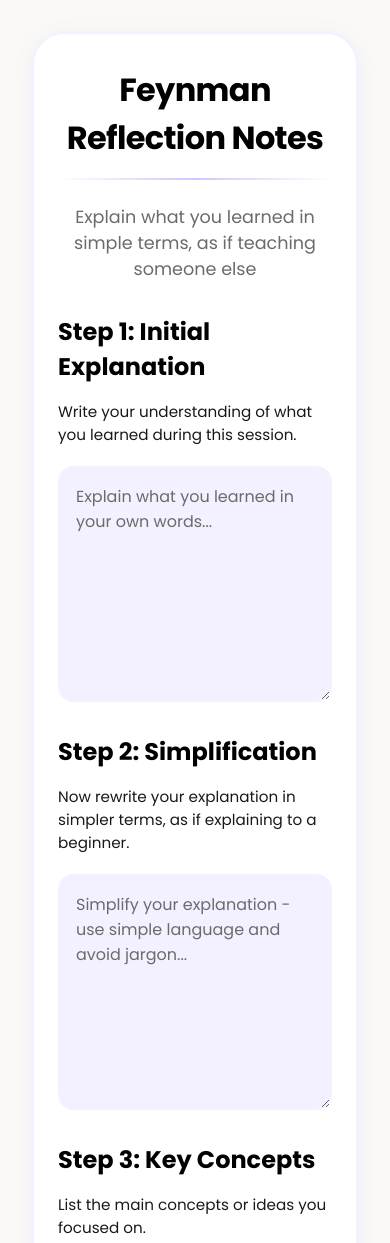
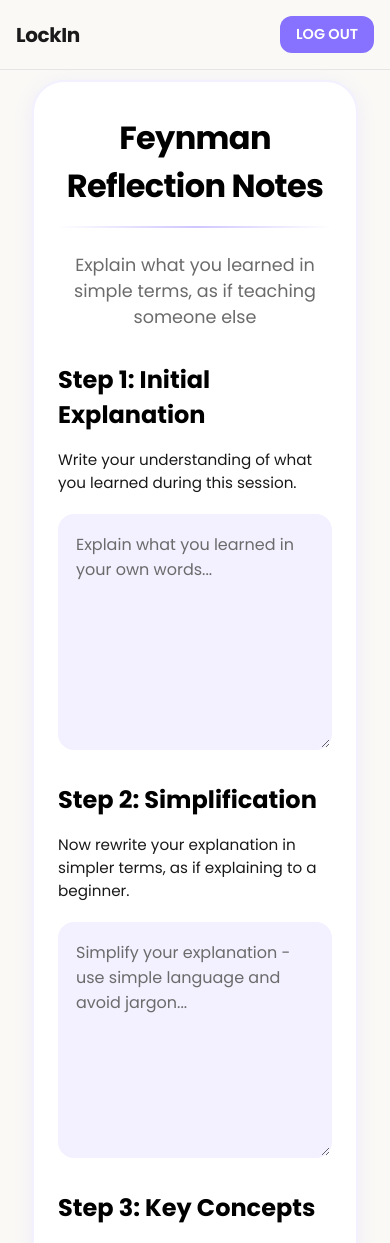
Before and after one commit to Klomegah/FinalProject_Klomegah, a PHP site: page /FeynmanPages/feynmannotes.html in a window 390 px wide. Shown: the top 1243 px of the page. Run offline with PHP 8.4, Linux system fonts and the light colour scheme.

Commit message:
feature: added responsive navigation bar with logo and logout button

```diff
--- a/FeynmanPages/feynmannotes.css
+++ b/FeynmanPages/feynmannotes.css
@@ -6,6 +6,14 @@
     --text-color: black;
     --input-color: #F3F0FF;
     --bg-off-white: #FAF9F6;
+    --primary-purple: #8672FF;
+    --primary-purple-dark: #6B4EFF;
+    --text-dark: #1A1A1A;
+    --text-medium: #4A4A4A;
+    --border-light: #E5E5E5;
+    --spacing-sm: 1rem;
+    --spacing-md: 2rem;
+    --transition-medium: 0.3s ease;
 }
 
 * {
@@ -22,6 +30,80 @@ body {
     align-items: center;
     justify-content: center;
     padding: 2rem;
+    padding-top: 90px;
+}
+
+/* App Navbar - Matching Landing Page Style */
+.app-navbar {
+    position: fixed;
+    top: 0;
+    left: 0;
+    right: 0;
+    background: rgba(250, 249, 246, 0.95);
+    backdrop-filter: blur(10px);
+    -webkit-backdrop-filter: blur(10px);
+    border-bottom: 1px solid var(--border-light);
+    z-index: 1000;
+    padding: var(--spacing-sm) 0;
+    transition: all var(--transition-medium);
+}
+
+.app-nav-container {
+    max-width: 1400px;
+    margin: 0 auto;
+    padding: 0 var(--spacing-md);
+    display: flex;
+    justify-content: space-between;
+    align-items: center;
+}
+
+.app-logo {
+    display: flex;
+    align-items: center;
+    text-decoration: none;
+    color: var(--text-dark);
+}
+
+.app-logo-text {
+    font-size: 1.5rem;
+    font-weight: 700;
+    letter-spacing: -0.02em;
+    font-family: 'Poppins', sans-serif;
+}
+
+.app-logo:hover {
+    opacity: 0.8;
+}
+
+.app-nav-actions {
+    display: flex;
+    gap: var(--spacing-sm);
+    align-items: center;
+}
+
+.app-nav-btn {
+    padding: 0.75rem 1.5rem;
+    border-radius: 12px;
+    font-weight: 600;
+    text-decoration: none;
+    display: inline-block;
+    transition: all var(--transition-medium);
+    border: none;
+    cursor: pointer;
+    font-size: 1rem;
+    font-family: 'Poppins', sans-serif;
+}
+
+.app-nav-btn-primary {
+    background-color: var(--primary-purple);
+    color: var(--base-color);
+    text-transform: uppercase;
+}
+
+.app-nav-btn-primary:hover {
+    background-color: var(--primary-purple-dark);
+    transform: translateY(-2px);
+    box-shadow: 0 4px 12px rgba(134, 114, 255, 0.4);
 }
 
 .container {
@@ -179,6 +261,23 @@ button {
 }
 
 @media (max-width: 768px) {
+    .app-nav-container {
+        padding: 0 var(--spacing-sm);
+    }
+
+    .app-logo-text {
+        font-size: 1.25rem;
+    }
+
+    .app-nav-btn {
+        padding: 0.5rem 1rem;
+        font-size: 0.9rem;
+    }
+
+    body {
+        padding-top: 80px;
+    }
+
     .container {
         padding: 2em 1.5em;
     }
--- a/FeynmanPages/feynmannotes.html
+++ b/FeynmanPages/feynmannotes.html
@@ -10,6 +10,19 @@
 
 </head>
 <body>
+    <!-- Navigation Bar -->
+    <nav class="app-navbar">
+        <div class="app-nav-container">
+            <a href="../index.php" class="app-logo">
+                <span class="app-logo-text">LockIn</span>
+            </a>
+
+            <div class="app-nav-actions">
+                <a href="../index.php?logout=1" class="app-nav-btn app-nav-btn-primary">Log Out</a>
+            </div>
+        </div>
+    </nav>
+
     <div class="container">
         <h1 class="title">Feynman Reflection Notes</h1>
         <hr>
```
